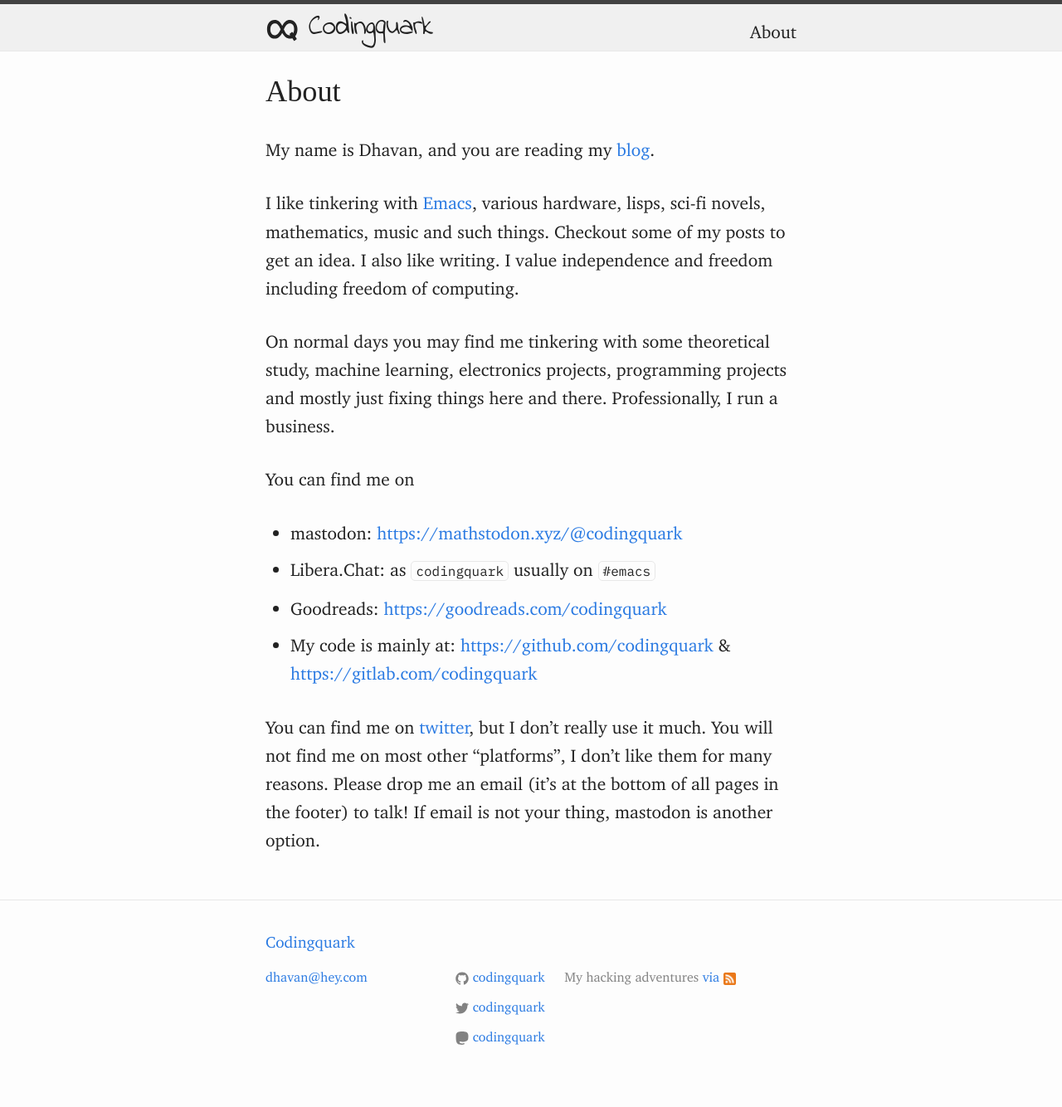
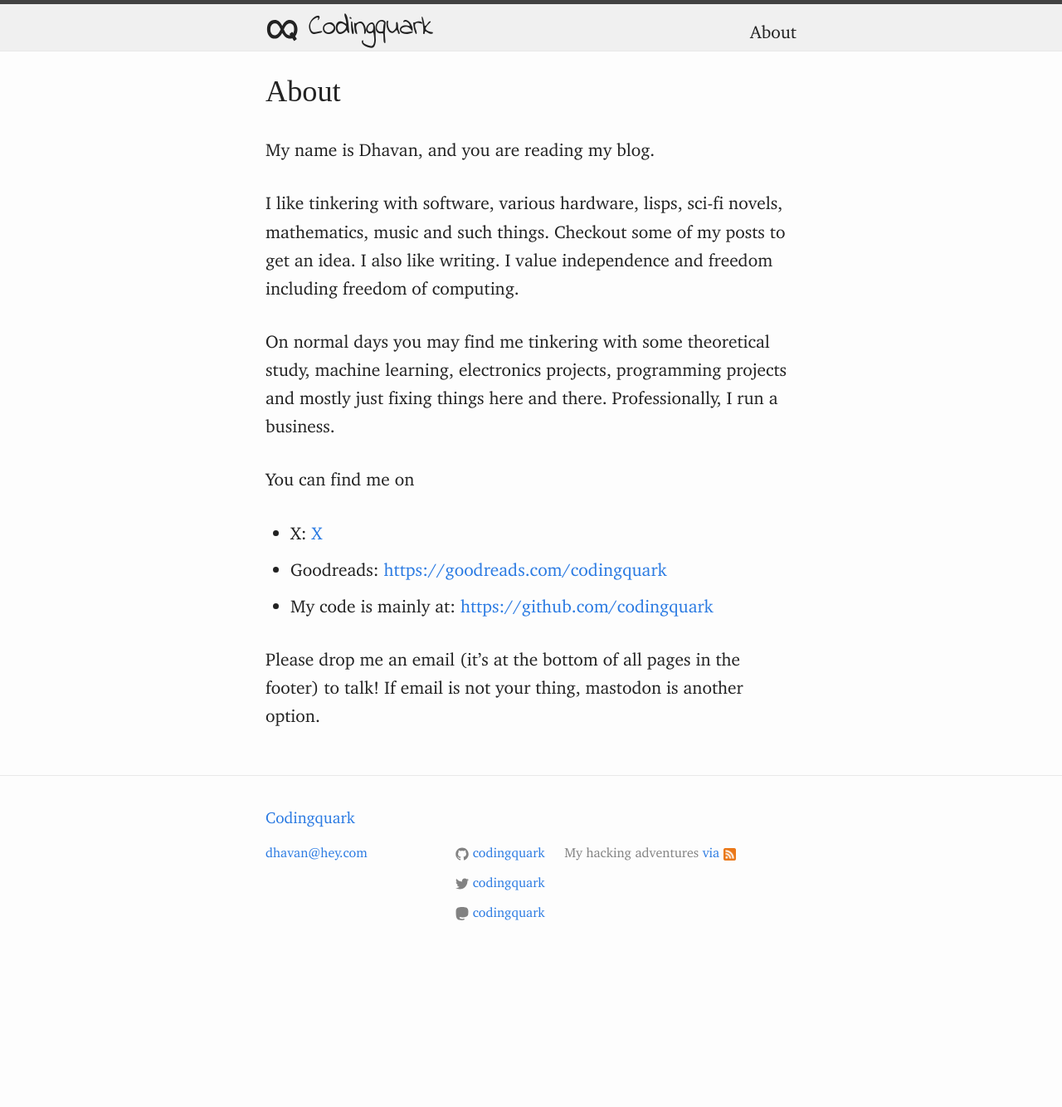
Before and after one commit to codingquark/codingquark.github.io, a Jekyll site: the page built from about.md, in a window 1280 px wide. Shown: the whole page at 83% size. Built offline with Jekyll 4.4.1, drawn with Linux system fonts in a browser that asks for light colours; some web fonts are replaced; after the commit the page ends 1184 px from its top, so only the background shows below that.

Commit message:
Update About page to reflect changes in interests and social media links

```diff
--- a/about.md
+++ b/about.md
@@ -3,17 +3,15 @@
 title: About
 permalink: /about/
 ---
-My name is Dhavan, and you are reading my [blog](https://en.wikipedia.org/wiki/Blog).
+My name is Dhavan, and you are reading my blog.
 
-I like tinkering with [Emacs](https://github.com/codingquark/emacs.g), various hardware, lisps, sci-fi novels, mathematics, music and such things. Checkout some of my posts to get an idea. I also like writing. I value independence and freedom including freedom of computing.
+I like tinkering with software, various hardware, lisps, sci-fi novels, mathematics, music and such things. Checkout some of my posts to get an idea. I also like writing. I value independence and freedom including freedom of computing.
 
 On normal days you may find me tinkering with some theoretical study, machine learning, electronics projects, programming projects and mostly just fixing things here and there. Professionally, I run a business.
 
 You can find me on
+- X: [X](https://x.com/@codingquark)
+- Goodreads: [https://goodreads.com/codingquark](https://goodreads.com/codingquark)
+- My code is mainly at: [https://github.com/codingquark](https://github.com/codingquark)
 
-- mastodon: [https://mathstodon.xyz/@codingquark](https://mathstodon.xyz/@codingquark)
-- Libera.Chat: as `codingquark` usually on `#emacs`
-- Goodreads: [https://goodreads.com/codingquark](https://goodreads.com/codingquark)
-- My code is mainly at: [https://github.com/codingquark](https://github.com/codingquark) & [https://gitlab.com/codingquark](https://gitlab.com/codingquark)
-
-You can find me on [twitter](https://twitter.com/@codingquark), but I don’t really use it much. You will not find me on most other “platforms”, I don’t like them for many reasons. Please drop me an email (it’s at the bottom of all pages in the footer) to talk! If email is not your thing, mastodon is another option.
+Please drop me an email (it’s at the bottom of all pages in the footer) to talk! If email is not your thing, mastodon is another option.
```
